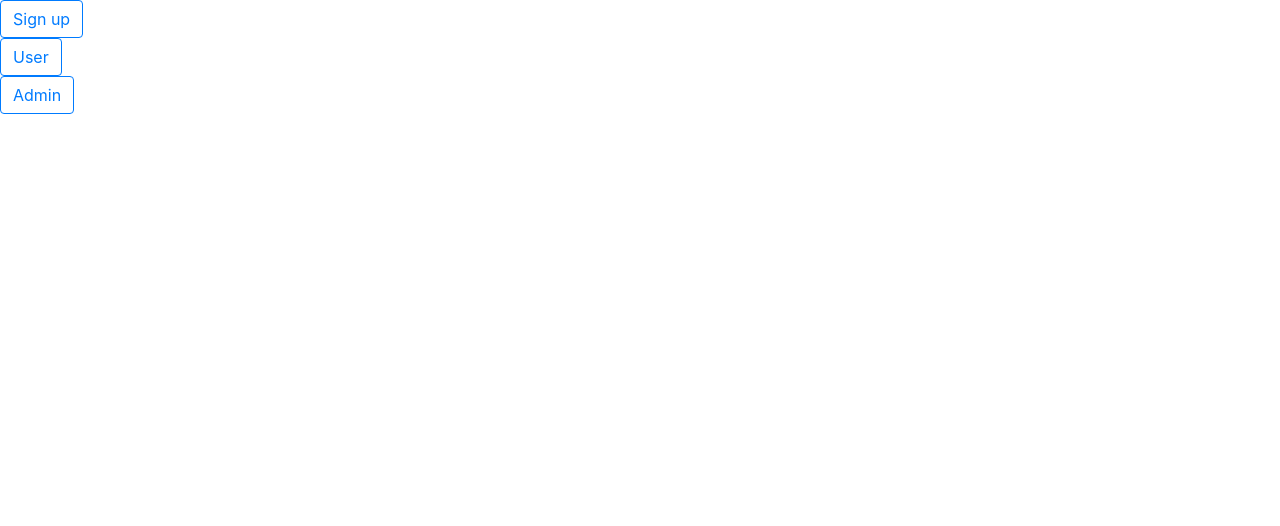
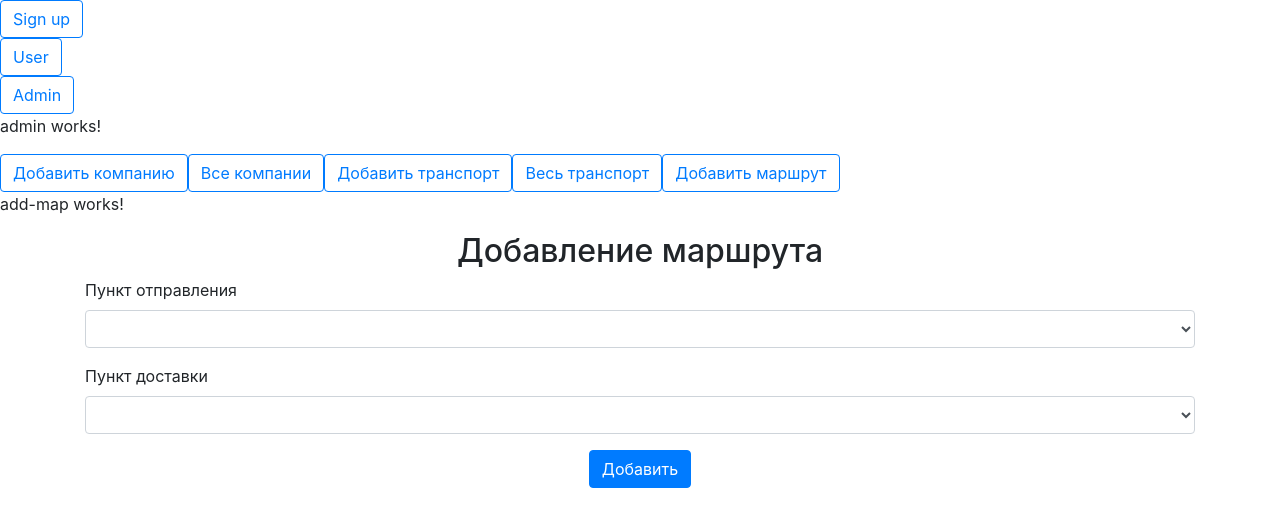
Before and after one commit to nastyaklezovich/CompanyTransportF, an Angular app: page /admin/addmap in a window 1280 px wide. Before the commit this address led to /. Shown: the top 526 px of the page. Built offline with nearby package versions, Linux system fonts and the light colour scheme.

Commit message:
admin map

```diff
--- a/src/app/Map.ts
+++ b/src/app/Map.ts
@@ -1,5 +1,6 @@
 export default class form {
-    name_point: String;
+    start_point: String;
+    end_point: String;
     distance: String;
     cost: String;
     time: String;
--- /dev/null
+++ b/src/app/admin/add-map/add-map.component.html
@@ -0,0 +1,50 @@
+<p>add-map works!</p>
+
+<div class="container">
+    <h2 class="text-center">Добавление маршрута</h2>
+
+    <form [formGroup]="addMapForm" role="form" class="form-group" novalidate>
+
+        <div class="form-group">
+            <label class="control-label" for="start_point">Пункт отправления</label>
+            <select class="form-control" name="start_point" id="start_point" [(ngModel)]="start_point"
+                [ngModelOptions]="{standalone: true}">
+                <option *ngFor="let point of points" [value]="point.name_point">
+                    {{point.name_point}}
+                </option>
+            </select>
+        </div>
+        <div *ngIf="addMapForm.controls['start_point'].invalid && (addMapForm.controls['start_point'].dirty || addMapForm.controls['start_point'].touched)"
+            class="alert alert-danger">
+            <div *ngIf="addMapForm.controls['start_point'].errors.required">
+                Заполните данное поле!
+            </div>
+        </div>
+
+        <div class="form-group">
+            <label class="control-label" for="end_point">Пункт доставки</label>
+            <select class="form-control" name="end_point" id="end_point" [(ngModel)]="end_point"
+                [ngModelOptions]="{standalone: true}">
+                <option *ngFor="let point of points" [value]="point.name_point">
+                    {{point.name_point}}
+                </option>
+            </select>
+        </div>
+        <div *ngIf="addMapForm.controls['end_point'].invalid && (addMapForm.controls['end_point'].dirty || addMapForm.controls['end_point'].touched)"
+            class="alert alert-danger">
+            <div *ngIf="addMapForm.controls['end_point'].errors.required">
+                Заполните данное поле!
+            </div>
+        </div>
+
+        <div class="form-group justify-content-center align-items-center text-center">
+            <button
+                (click)="add_map(start_point, end_point)"
+                class="btn btn-primary">
+                Добавить
+            </button>
+        </div>
+
+    </form>
+
+</div>
--- /dev/null
+++ b/src/app/admin/add-map/add-map.component.ts
@@ -0,0 +1,34 @@
+import { Component, OnInit } from '@angular/core';
+import Map from '../../Map'
+import { MapService } from '../../map.service'
+import { FormBuilder, FormGroup, Validators } from '@angular/forms';
+
+@Component({
+  selector: 'app-add-map',
+  templateUrl: './add-map.component.html',
+  styleUrls: ['./add-map.component.css']
+})
+export class AddMapComponent implements OnInit {
+
+  addMapForm: FormGroup;
+
+  constructor(private fb: FormBuilder, private ms: MapService) {
+    this.createForm();
+  }
+
+  createForm() {
+    this.addMapForm = this.fb.group(
+      {
+        start_point: ['', Validators.required],
+        end_point: ['', Validators.required],
+      }
+    )
+  }
+
+  ngOnInit() {
+  }
+
+  add_map(start_point, end_point) {
+    this.ms.addMap(start_point, end_point)
+  }
+}
--- a/src/app/admin/admin.component.html
+++ b/src/app/admin/admin.component.html
@@ -4,5 +4,6 @@
     <a class="btn btn-outline-primary" href="/admin/viewcompanies">Все компании</a>
     <a class="btn btn-outline-primary" href="/admin/addtransport">Добавить транспорт</a>
     <a class="btn btn-outline-primary" href="admin/viewtransports">Весь транспорт</a>
+    <a class="btn btn-outline-primary" href="admin/addmap">Добавить маршрут</a>
 </div>
 <router-outlet></router-outlet>
--- a/src/app/admin/view-companies/view-companies.component.html
+++ b/src/app/admin/view-companies/view-companies.component.html
@@ -1,5 +1,4 @@
 <p>view-companies works!</p>
-<a [routerLink]="[{ outlets: { 'popup': ['editcompany'] }}]" skipLocationChange>Редактировать</a>
 
 <div class="container">
     <h1 class="text-center"></h1>
--- /dev/null
+++ b/src/app/admin/view-maps/view-maps.component.html
@@ -0,0 +1,27 @@
+<p>view-maps works!</p>
+
+<div class="container">
+    <h1 class="text-center"></h1>
+    <table class="table table-hover">
+        <thead class="thead-light">
+            <tr>
+                <th>#</th>
+                <th>Начало</th>
+                <th>Конец</th>
+                <th>Изменить</th>
+                <th>Удалить</th>
+            </tr>
+        </thead>
+        <tbody>
+            <tr *ngFor="let map of maps" let i=index>
+                <td>{{i+1}}</td>
+                <td>{{ map.start_point}}</td>
+                <td>{{ map.end_point}}</td>
+                <td><a [routerLink]="['./editcompany', company.id]" class="btn"><span
+                            class="fa fa-edit fa-2x"></span></a></td>
+                <td><a (click)="delete_company(company.id)" class="btn"><span class="fa fa-trash fa-2x"></span></a></td>
+            </tr>
+        </tbody>
+    </table>
+</div>
+<router-outlet name="popup"></router-outlet>
--- /dev/null
+++ b/src/app/admin/view-maps/view-maps.component.ts
@@ -0,0 +1,15 @@
+import { Component, OnInit } from '@angular/core';
+
+@Component({
+  selector: 'app-view-maps',
+  templateUrl: './view-maps.component.html',
+  styleUrls: ['./view-maps.component.css']
+})
+export class ViewMapsComponent implements OnInit {
+
+  constructor() { }
+
+  ngOnInit() {
+  }
+
+}
--- a/src/app/app-routing.module.ts
+++ b/src/app/app-routing.module.ts
@@ -12,6 +12,7 @@ import { ViewCompaniesComponent } from './admin/view-companies/view-companies.co
 import { EditCompanyComponent } from './admin/view-companies/edit-company/edit-company.component';
 import { AddTransportComponent } from './admin/add-transport/add-transport.component';
 import { ViewTransportsComponent } from './admin/view-transports/view-transports.component';
+import { AddMapComponent } from './admin/add-map/add-map.component';
 
 
 const routes: Routes = [
@@ -23,6 +24,10 @@ const routes: Routes = [
     path: "admin",
     component: AdminComponent,
     children: [
+      {
+        path:"addmap",
+        component: AddMapComponent
+      },
       {
         path: "addtransport",
         component: AddTransportComponent
@@ -50,8 +55,8 @@ const routes: Routes = [
   {
     path: "user",
     component: UserComponent,
-    canActivate: [AuthGuard],
-    data: { roles: [RoleType.User] },
+    // canActivate: [AuthGuard],
+    // data: { roles: [RoleType.User] },
     children: [
       {
         path: "calculate",
--- a/src/app/app.module.ts
+++ b/src/app/app.module.ts
@@ -17,6 +17,8 @@ import { ViewCompaniesComponent } from './admin/view-companies/view-companies.co
 import { EditCompanyComponent } from './admin/view-companies/edit-company/edit-company.component';
 import { AddTransportComponent } from './admin/add-transport/add-transport.component';
 import { ViewTransportsComponent } from './admin/view-transports/view-transports.component';
+import { AddMapComponent } from './admin/add-map/add-map.component';
+import { ViewMapsComponent } from './admin/view-maps/view-maps.component';
 
 @NgModule({
   declarations: [
@@ -33,6 +35,8 @@ import { ViewTransportsComponent } from './admin/view-transports/view-transports
     EditCompanyComponent,
     AddTransportComponent,
     ViewTransportsComponent,
+    AddMapComponent,
+    ViewMapsComponent,
   ],
   imports: [
     BrowserModule,
--- a/src/app/map.service.ts
+++ b/src/app/map.service.ts
@@ -11,6 +11,19 @@ export class MapService {
 
   constructor(private http: HttpClient) { }
 
+  addMap(start_point, end_point){
+    const obj = {
+      start_point:start_point,
+      end_point: end_point,
+    };
+
+    console.log(obj);
+
+    this.http.post(`${this.uri}/map`, obj)
+      .subscribe(res => { console.log('Done'); alert('Маршрут был добавлен!') },
+      error=>{alert('Ошибка добавления маршрута!')});
+  }
+
   getMaps() {
     return this
       .http
```
Also changed, not shown: src/app/admin/add-map/add-map.component.css (added), src/app/admin/view-maps/view-maps.component.css (added), 2 other files (tests, documents, lock files or other folders).
